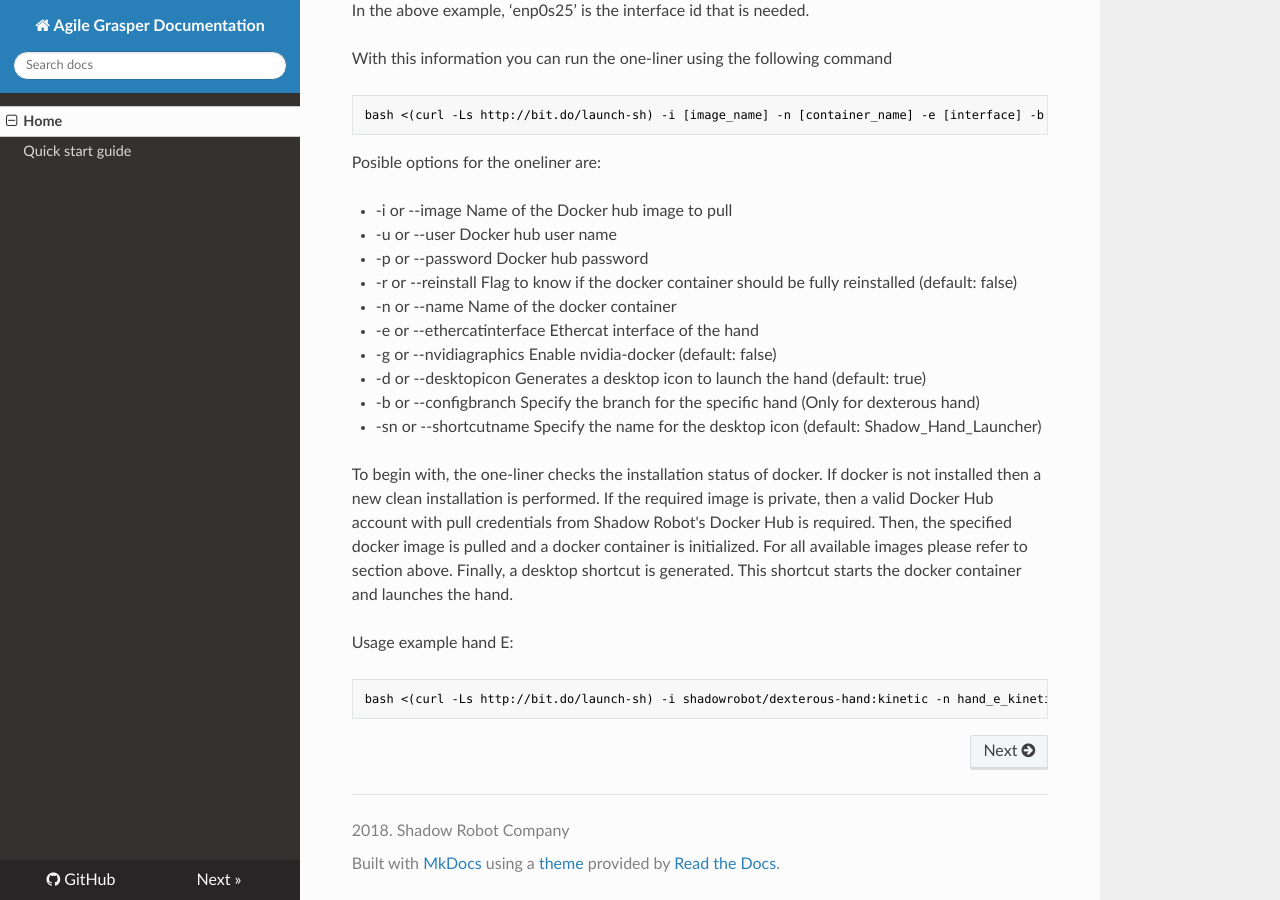
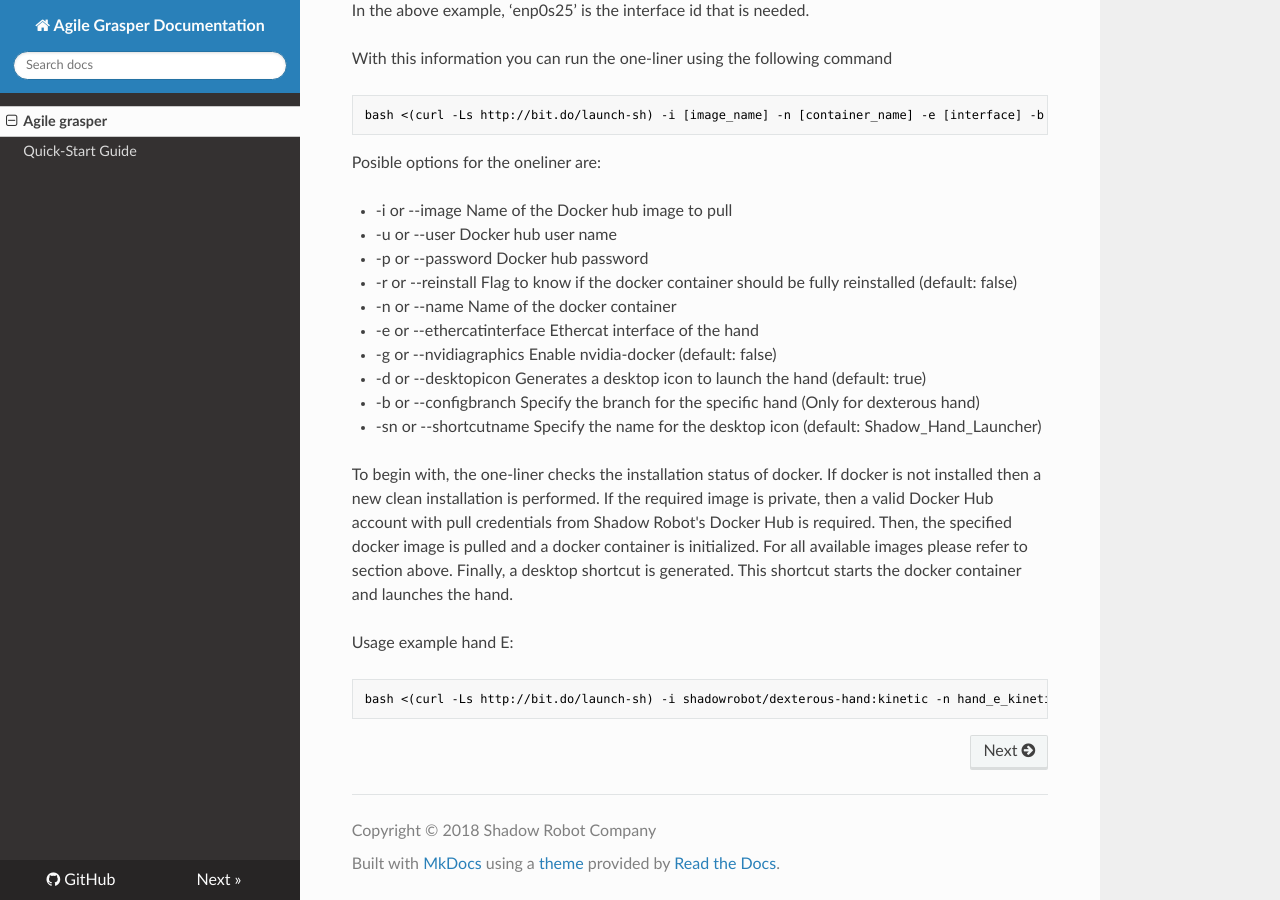
Before and after one commit to beatrizleon/documentation, an MkDocs documentation site: the page built from docs/index.md, in a window 1280 px wide and 900 px high, scrolled down 1097 px. Built offline with MkDocs 1.6.1, drawn with Linux system fonts in a browser that asks for light colours; nearby versions of some CDN libraries; old or Windows-style settings are respelled for this version of MkDocs; some of the changed lines change nothing that is shown.

Commit message:
Update mkdocs.yml

```diff
--- a/mkdocs.yml
+++ b/mkdocs.yml
@@ -1,8 +1,6 @@
 site_name: Agile Grasper Documentation
 repo_url: https://github.com/beatrizleon/documentation
-pages:
-- Home: index.md
-- Quick start guide: quick_start_guide.md
 
-copyright: "2018. Shadow Robot Company"
+
+copyright: "Copyright © 2018 Shadow Robot Company"
 theme: readthedocs
```
